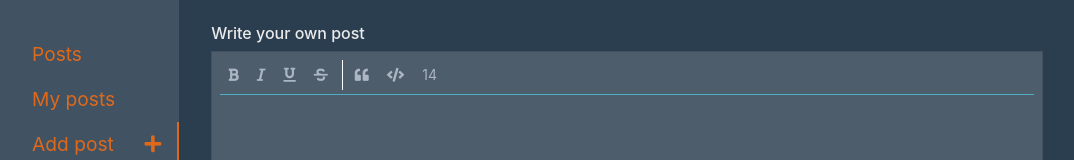
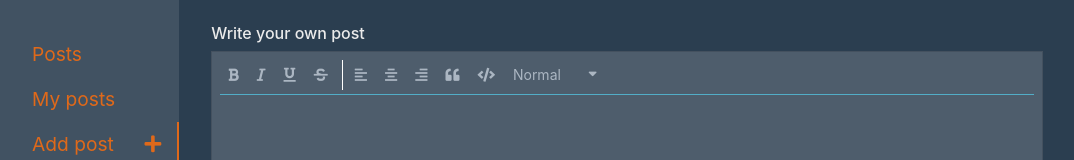
Before and after one commit to tar-aldev/react-blog, a React (Create React App) app: page /add-post in a window 1280 px wide. Shown: the top 160 px of the page, without its empty margins (0-1074 px from the left). Built offline with nearby package versions, Linux system fonts and the light colour scheme.

Commit message:
font-sizes

```diff
--- a/src/pages/AddPost/AddPost.js
+++ b/src/pages/AddPost/AddPost.js
@@ -1,92 +1,87 @@
-import React, { useState, useRef, useEffect } from "react";
+import React, { useState, useRef, useEffect } from 'react'
 import {
   Editor,
   EditorState,
   RichUtils,
   convertFromRaw,
-  convertToRaw,
-} from "draft-js";
-import "draft-js/dist/Draft.css";
-import { Button, Card, FormControl } from "react-bootstrap";
-import classes from "./AddPost.module.scss";
-import clsx from "clsx";
-import { EditorControls } from "./EditorControls/EditorControls";
-
-const fontSizes = Array.from(Array(50).keys()).filter(
-  value => value > 9 && value % 2 === 0
-);
-
-const fontsMap = fontSizes.reduce((acc, curr) => {
-  acc[curr] = { fontSize: `${curr}px` };
-  return acc;
-}, {});
-
-const rootStylesMap = {
-  ...fontsMap,
-};
+  convertToRaw
+} from 'draft-js'
+import 'draft-js/dist/Draft.css'
+import { Card } from 'react-bootstrap'
+import classes from './AddPost.module.scss'
+import clsx from 'clsx'
+import { EditorControls } from './EditorControls/EditorControls'
 
 export const AddPost = () => {
-  const [editorState, setEditorState] = useState(EditorState.createEmpty());
-  const editorRef = useRef({});
+  const [editorState, setEditorState] = useState(EditorState.createEmpty())
+  const editorRef = useRef({})
 
   useEffect(() => {
-    editorRef.current.focus();
-  }, []);
+    editorRef.current.focus()
+  }, [])
 
   const handleChange = editorState => {
-    setEditorState(editorState);
-  };
+    setEditorState(editorState)
+  }
 
   const handleKeyCommand = (command, newEditorState) => {
-    console.log("command", command);
-    const newState = RichUtils.handleKeyCommand(newEditorState, command);
+    console.log('command', command)
+    const newState = RichUtils.handleKeyCommand(newEditorState, command)
 
     if (newState) {
-      handleChange(newState);
-      return "handled";
+      handleChange(newState)
+      return 'handled'
     }
-    return "not-handled";
-  };
+    return 'not-handled'
+  }
 
   const convert = () => {
-    const raw = convertToRaw(editorState.getCurrentContent());
-    const unpacked = convertFromRaw(raw);
-    console.log("RAW", raw, "unpacked", unpacked);
-  };
+    const raw = convertToRaw(editorState.getCurrentContent())
+    const unpacked = convertFromRaw(raw)
+    console.log('RAW', raw, 'unpacked', unpacked)
+  }
 
   const blockStyleCustomizer = contentBlock => {
-    if (contentBlock.getType() === "blockquote") {
-      return classes.qoutedText;
+    console.log('block style customizer')
+    console.log('contentBlock.getType()', contentBlock.getType())
+    const blockType = contentBlock.getType()
+
+    switch (blockType) {
+      case 'blockquote':
+        return classes.qoutedText
+      case 'code-block':
+        return classes.codeBlock
+      case 'textLeft':
+      case 'textCenter':
+      case 'textRight':
+        return classes[blockType]
+      default:
+        return ''
     }
-    if (contentBlock.getType() === "code-block") {
-      return classes.codeBlock;
-    }
-  };
+  }
 
   return (
-    <div className="py-4">
+    <div className='py-4'>
       <h6>Write your own post</h6>
-      <Card style={{ height: "80%" }}>
-        <Card.Body className="p-0">
-          <div className={clsx(classes.editor, "p-2")}>
+      <Card style={{ height: '80%' }}>
+        <Card.Body className='p-0'>
+          <div className={clsx(classes.editor, 'p-2')}>
             <EditorControls
-              fontsMap={fontsMap}
               editorState={editorState}
               handleChange={handleChange}
               editorRef={editorRef}
             />
-            <hr className="my-1 bg-info" />
+            <hr className='my-1 bg-info' />
             <Editor
               editorState={editorState}
               handleKeyCommand={handleKeyCommand}
               onChange={handleChange}
               blockStyleFn={blockStyleCustomizer}
-              customStyleMap={rootStylesMap}
               ref={editorRef}
             />
           </div>
         </Card.Body>
       </Card>
     </div>
-  );
-};
+  )
+}
--- a/src/pages/AddPost/AddPost.module.scss
+++ b/src/pages/AddPost/AddPost.module.scss
@@ -2,7 +2,7 @@
 
 .editor {
   height: 100%;
-  font-size: 14px;
+  font-size: 16px;
   /* border: 1px solid $info; */
   color: $white;
 }
@@ -27,3 +27,15 @@
   background: $muted;
   color: $black;
 }
+
+.textLeft div {
+  text-align: left;
+}
+
+.textCenter div {
+  text-align: center;
+}
+
+.textLeft div {
+  text-align: right;
+}
--- a/src/pages/AddPost/EditorControls/EditorControls.js
+++ b/src/pages/AddPost/EditorControls/EditorControls.js
@@ -1,149 +1,180 @@
-import React, { useState, useEffect } from "react";
-import { Button } from "react-bootstrap";
-import clsx from "clsx";
-import { RichUtils } from "draft-js";
+import React, { useState, useEffect } from 'react'
+import { Button } from 'react-bootstrap'
+import clsx from 'clsx'
+import { RichUtils } from 'draft-js'
 
-import classes from "./EditorControls.module.scss";
+import classes from './EditorControls.module.scss'
 
 const TEXT_CONTROLS_LIST = [
   {
-    value: "BOLD", // what is passed to RichUtils.toggleInlineStyle
-    icon: "fas fa-bold",
+    value: 'BOLD', // what is passed to RichUtils.toggleInlineStyle
+    icon: 'fas fa-bold'
   },
   {
-    value: "ITALIC",
-    icon: "fas fa-italic",
+    value: 'ITALIC',
+    icon: 'fas fa-italic'
   },
   {
-    value: "UNDERLINE",
-    icon: "fas fa-underline",
+    value: 'UNDERLINE',
+    icon: 'fas fa-underline'
   },
   {
-    value: "STRIKETHROUGH",
-    icon: "fas fa-strikethrough",
-  },
-];
+    value: 'STRIKETHROUGH',
+    icon: 'fas fa-strikethrough'
+  }
+]
 
 const BLOCK_TYPES_LIST = [
   {
-    value: "blockquote",
-    icon: "fas fa-quote-left",
+    value: 'textLeft',
+    icon: 'fas fa-align-left'
   },
   {
-    value: "code-block",
-    icon: "fas fa-code",
+    value: 'textCenter',
+    icon: 'fas fa-align-center'
   },
-];
+  {
+    value: 'textRight',
+    icon: 'fas fa-align-right'
+  },
+  {
+    value: 'blockquote',
+    icon: 'fas fa-quote-left'
+  },
+  {
+    value: 'code-block',
+    icon: 'fas fa-code'
+  }
+]
+
+const FONT_SIZES = [
+  {
+    value: 'unstyled',
+    label: 'Normal'
+  },
+  {
+    value: 'header-five',
+    label: 'Subtitle'
+  },
+  {
+    value: 'header-three',
+    label: 'Title'
+  }
+]
 
 export const EditorControls = ({
-  fontsMap,
+  getStyles,
   handleChange,
   editorState,
-  editorRef,
+  editorRef
 }) => {
-  const [menuShown, setMenuShown] = useState(false);
-  const [selectedFontSize, setSelectedFontSize] = useState(14);
+  const [menuShown, setMenuShown] = useState(false)
+  const selection = editorState.getSelection()
 
-  useEffect(() => {}, []);
-
-  const currentInlineStyles = editorState.getCurrentInlineStyle();
-
-  const toggleFontsMenu = e => {
-    e.preventDefault();
-    setMenuShown(!menuShown);
-  };
-
-  const preventDefault = (action, ...args) => e => {
-    e.preventDefault();
-    action(...args);
-  };
-
-  const toggleBlock = value => {
-    handleChange(RichUtils.toggleBlockType(editorState, value));
-  };
-
-  const toggleInlineStyle = value => {
-    handleChange(RichUtils.toggleInlineStyle(editorState, value));
-  };
-
-  const toggleFontSize = value => {
-    console.log(value, "font size", editorRef.current);
-    const newEditroState = RichUtils.toggleInlineStyle(
-      editorState,
-      value.toString()
-    );
-    setSelectedFontSize(value);
-    handleChange(newEditroState);
-    setMenuShown(false);
-  };
-
-  const selection = editorState.getSelection();
   const blockType = editorState
     .getCurrentContent()
     .getBlockForKey(selection.getStartKey())
-    .getType();
+    .getType()
 
-  console.log("currentInlineStyles", currentInlineStyles.toObject());
+  const fontSize = FONT_SIZES.find(fontSize => fontSize.value === blockType)
+  const currentInlineStyles = editorState.getCurrentInlineStyle()
+
+  const toggleFontsMenu = e => {
+    e.preventDefault()
+    setMenuShown(!menuShown)
+  }
+
+  const preventDefault = (action, ...args) => e => {
+    e.preventDefault()
+    if (action) {
+      action(...args)
+    }
+  }
+
+  const toggleBlock = value => {
+    handleChange(RichUtils.toggleBlockType(editorState, value))
+  }
+
+  const toggleInlineStyle = value => {
+    handleChange(RichUtils.toggleInlineStyle(editorState, value))
+  }
+
+  const toggleFontSize = value => {
+    console.log(value, 'font size', editorRef.current)
+    handleChange(RichUtils.toggleBlockType(editorState, value))
+    setMenuShown(false)
+  }
+
   /* ***BUG*** when toolbar button is clicked and editor is not focused styling is not applied */
   return (
     <div className={classes.controls}>
       {TEXT_CONTROLS_LIST.map(control => (
         <Button
           key={`${control.value}-${control.icon}`}
-          variant="outline-light"
-          size="sm"
+          variant='outline-light'
+          size='sm'
           onMouseDown={preventDefault(toggleInlineStyle, control.value)}
           className={clsx(
             classes.controlBtn,
             currentInlineStyles.has(control.value) && classes.highlight
           )}
         >
-          <i className={control.icon}></i>
+          <i className={control.icon} />
         </Button>
       ))}
 
-      <div className={clsx(classes.verticalDivider, "bg-white mx-1")} />
+      <div className={clsx(classes.verticalDivider, 'bg-white mx-1')} />
 
       {BLOCK_TYPES_LIST.map(blockTypeControl => (
         <Button
           key={`${blockTypeControl.value}-${blockTypeControl.icon}`}
-          variant="outline-light"
-          size="sm"
+          variant='outline-light'
+          size='sm'
           onMouseDown={preventDefault(toggleBlock, blockTypeControl.value)}
           className={clsx(
             classes.controlBtn,
             blockTypeControl.value === blockType && classes.highlight
           )}
         >
-          <i className={blockTypeControl.icon}></i>
+          <i className={blockTypeControl.icon} />
         </Button>
       ))}
 
-      <div className={classes.customSelectWrapper}>
+      <div
+        className={classes.customSelectWrapper}
+        onMouseLeave={preventDefault(setMenuShown, false)}
+      >
         <Button
-          variant="outline-light"
-          size="sm"
-          className={classes.controlBtn}
-          onMouseDown={toggleFontsMenu}
+          variant='outline-light'
+          size='sm'
+          className={clsx(
+            classes.controlBtn,
+            'd-flex w-100 justify-content-between'
+          )}
+          onMouseDown={preventDefault(null)}
+          onMouseEnter={toggleFontsMenu}
         >
-          {selectedFontSize}
+          <span className='d-block'>
+            {fontSize ? fontSize.label : `Normal`}
+          </span>
+          <i className='fas fa-sort-down' />
         </Button>
         {menuShown && (
           <div className={classes.selectMenu}>
-            {Object.keys(fontsMap).map(font => (
+            {FONT_SIZES.map(font => (
               <Button
-                key={font}
-                variant="outline-light"
-                size="sm"
+                key={font.value}
+                variant='outline-light'
+                size='sm'
                 className={classes.controlBtn}
-                onMouseDown={preventDefault(toggleFontSize, font)}
+                onMouseDown={preventDefault(toggleFontSize, font.value)}
               >
-                {font}
+                {font.label}
               </Button>
             ))}
           </div>
         )}
       </div>
     </div>
-  );
-};
+  )
+}
--- a/src/pages/AddPost/EditorControls/EditorControls.module.scss
+++ b/src/pages/AddPost/EditorControls/EditorControls.module.scss
@@ -20,13 +20,14 @@
 
 .customSelectWrapper {
   position: relative;
+  min-width: 100px;
 }
 
 .selectMenu {
   position: absolute;
   display: flex;
   flex-direction: column;
-  z-index: 2;
+  z-index: 4;
   width: 100%;
   background: rgba(255, 255, 255, 0.1);
   box-shadow: 0 0 2px;
```
